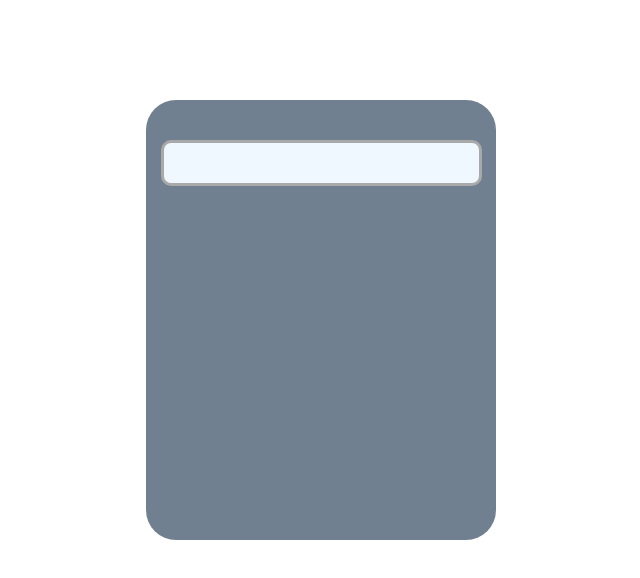
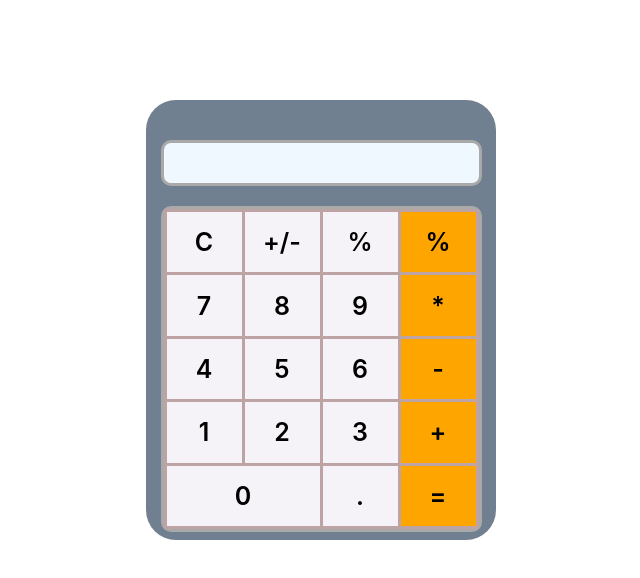
Before and after one commit to premnarayanp/Calculator, a React (Create React App) app: page / in a window 1280 px wide. Shown: the top 578 px of the page, without its empty margins (319-959 px from the left). Built offline with nearby package versions, Linux system fonts and the light colour scheme.

Commit message:
ActionBar Button Of Calculator

```diff
--- a/src/components/ActionBar.js
+++ b/src/components/ActionBar.js
@@ -2,7 +2,47 @@ import "../styles/actionBar.css";
 
  const ActionBar=()=>{
 
+  return (
+    <div className='action-bar'>
+      <table className="action-btn-table">
+        <tr>
+          <td>C</td>
+          <td>+/-</td>
+          <td>%</td>
+          <td className='operators-btn'>%</td>
+        </tr>
 
+        <tr>
+          <td>7</td>
+          <td>8</td>
+          <td>9</td>
+          <td className='operators-btn'>*</td>
+        </tr>
+
+        <tr>
+          <td>4</td>
+          <td>5</td>
+          <td>6</td>
+          <td className='operators-btn'>-</td>
+        </tr>
+
+        <tr>
+          <td>1</td>
+          <td>2</td>
+          <td>3</td>
+          <td className='operators-btn'>+</td>
+        </tr>
+
+        <tr>
+          <td colspan='2'>0</td>
+          <td>.</td>
+          <td className='operators-btn'>=</td>
+        </tr>
+
+      </table>
+
+    </div>
+);
 
   }
     export default ActionBar;
--- a/src/styles/actionBar.css
+++ b/src/styles/actionBar.css
@@ -0,0 +1,32 @@
+.action-bar {
+    height: 80%;
+    width: 90%;
+    background-color: rgb(246, 243, 248);
+    margin: auto;
+    margin-top: 20px;
+    border: solid darkgray 3px;
+    border-radius: 10px;
+    /* display: flex;
+    align-items: center;
+    justify-content: space-around;
+    flex-direction: column; */
+}
+
+.action-btn-table {
+    width: 100%;
+    height: 100%;
+    border-collapse: collapse;
+}
+
+.action-btn-table td {
+    text-align: center;
+    border: 3px solid rgb(189, 163, 163);
+    width: 50px;
+    height: 20%;
+    font-size: 25px;
+    font-weight: 600;
+}
+
+.operators-btn {
+    background-color: orange;
+}
```
